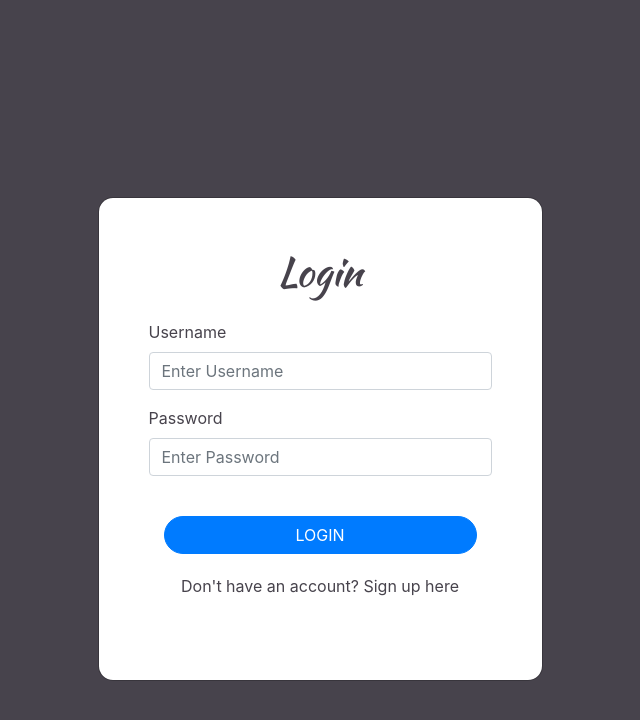
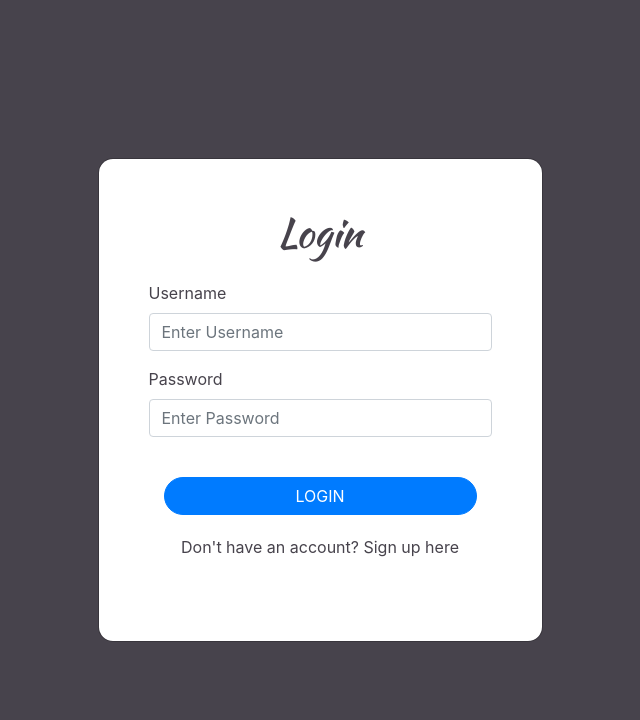
Before and after one commit to anirudh-248/bnb_hackathon, a Django app: page /login in a window 1280 px wide. Shown: the top 720 px of the page, without its empty margins (320-960 px from the left). Run offline with Django 5.2, Linux system fonts and the light colour scheme; some libraries are stand-ins or nearby versions.

Commit message:
modified alignment of divs

```diff
--- a/templates/login.html
+++ b/templates/login.html
@@ -8,14 +8,23 @@
    <link href="https://maxcdn.bootstrapcdn.com/bootstrap/4.0.0/css/bootstrap.min.css" rel="stylesheet" id="bootstrap-css">
    <script src="https://maxcdn.bootstrapcdn.com/bootstrap/4.0.0/js/bootstrap.min.js"></script>
    <script src="https://cdnjs.cloudflare.com/ajax/libs/jquery/3.2.1/jquery.min.js"></script>
-   <link href="{% static '/static/styles.css' %}" rel="stylesheet">
+   <link href="{% static 'static/styles.css' %}" rel="stylesheet">
    <script src="https://cdn.jsdelivr.net/jquery.validation/1.15.1/jquery.validate.min.js"></script>
    <link href="https://fonts.googleapis.com/css?family=Kaushan+Script" rel="stylesheet">
    <link href="https://stackpath.bootstrapcdn.com/font-awesome/4.7.0/css/font-awesome.min.css" rel="stylesheet" integrity="sha384-wvfXpqpZZVQGK6TAh5PVlGOfQNHSoD2xbE+QkPxCAFlNEevoEH3Sl0sibVcOQVnN" crossorigin="anonymous">
+   <style>
+      .container {
+         position: absolute;
+         left: 50%;
+         top: 50%;
+         -webkit-transform: translate(-50%, -50%);
+         transform: translate(-50%, -50%);
+      }
+   </style>
 </head>
 <body style="background-color: rgb(71, 67, 76);">
    <div class="container">
-      <div class="row" style="margin-top: 130px;">
+      <div class="row">
          <div class="col-md-5 mx-auto">
             <div id="first">
                <div class="myform form " style="background-color: white; padding: 50px; border-radius: 15px;">
```
Also changed, not shown: templates/add-item.html (+24 -7 lines), templates/register.html (+23 -3 lines), db.sqlite3.
